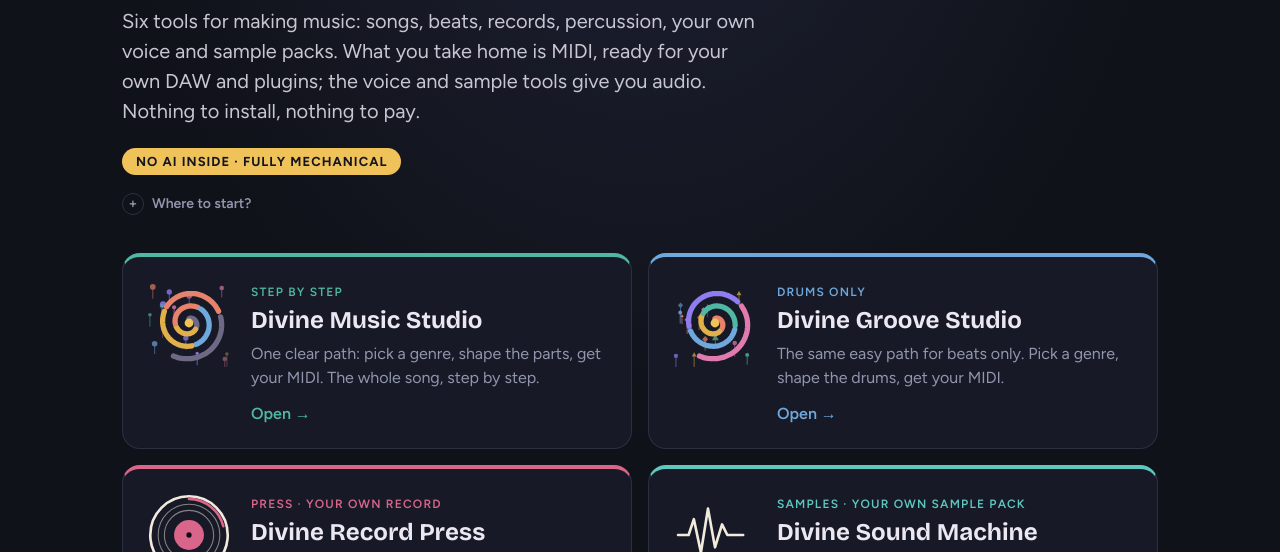
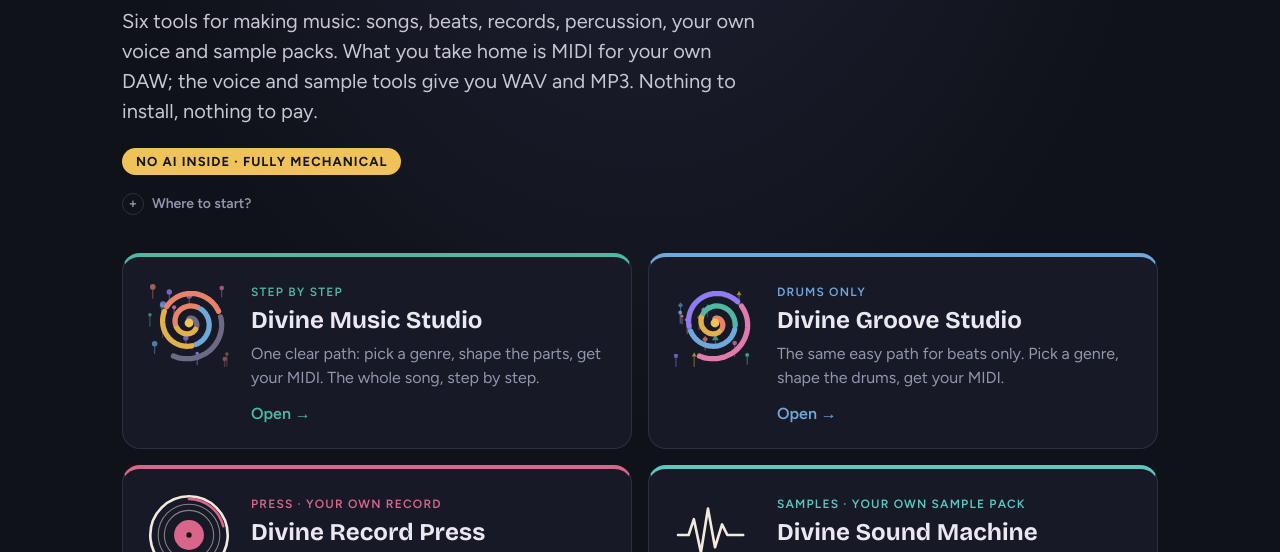
Before and after one commit to DivineMonday/divinemonday.github.io, a plain HTML site: page index.html in a window 1280 px wide. Shown: the part 223-775 px from the top of the page. Drawn offline with Linux system fonts and the light colour scheme.

Commit message:
Home page: shorter MIDI line

```diff
--- a/index.html
+++ b/index.html
@@ -54,7 +54,7 @@ footer a{color:var(--muted)}
 <div class="wrap">
   <div class="kick">Divine Monday</div>
   <h1>Free music tools<br><span>that run in your browser.</span></h1>
-  <p class="lead">Six tools for making music: songs, beats, records, percussion, your own voice and sample packs. What you take home is MIDI, ready for your own DAW and plugins; the voice and sample tools give you audio. Nothing to install, nothing to pay.</p>
+  <p class="lead">Six tools for making music: songs, beats, records, percussion, your own voice and sample packs. What you take home is MIDI for your own DAW; the voice and sample tools give you WAV and MP3. Nothing to install, nothing to pay.</p>
   <div class="badge">No AI inside · fully mechanical</div>
   <details class="tip"><summary>Where to start?</summary>
     <ol><li><a href="studio/" style="color:#4FB7A3;text-decoration-color:#4FB7A366">Music Studio</a> for a whole song, or <a href="groove/" style="color:#6FA8DC;text-decoration-color:#6FA8DC66">Groove Studio</a> for just a beat</li><li><a href="percussion/" style="color:#E39B4C;text-decoration-color:#E39B4C66">Percussion Machine</a> adds a drum band to your beat</li><li><a href="sound/" style="color:#5EC8C0;text-decoration-color:#5EC8C066">Sound Machine</a> records your sounds and turns them into a sample pack</li><li><a href="recorder/" style="color:#f2994a;text-decoration-color:#f2994a66">Voice Recorder</a> adds your own voice</li><li><a href="press/" style="color:#d9668a;text-decoration-color:#d9668a66">Record Press</a> turns your finished track into a record</li></ol>
```
